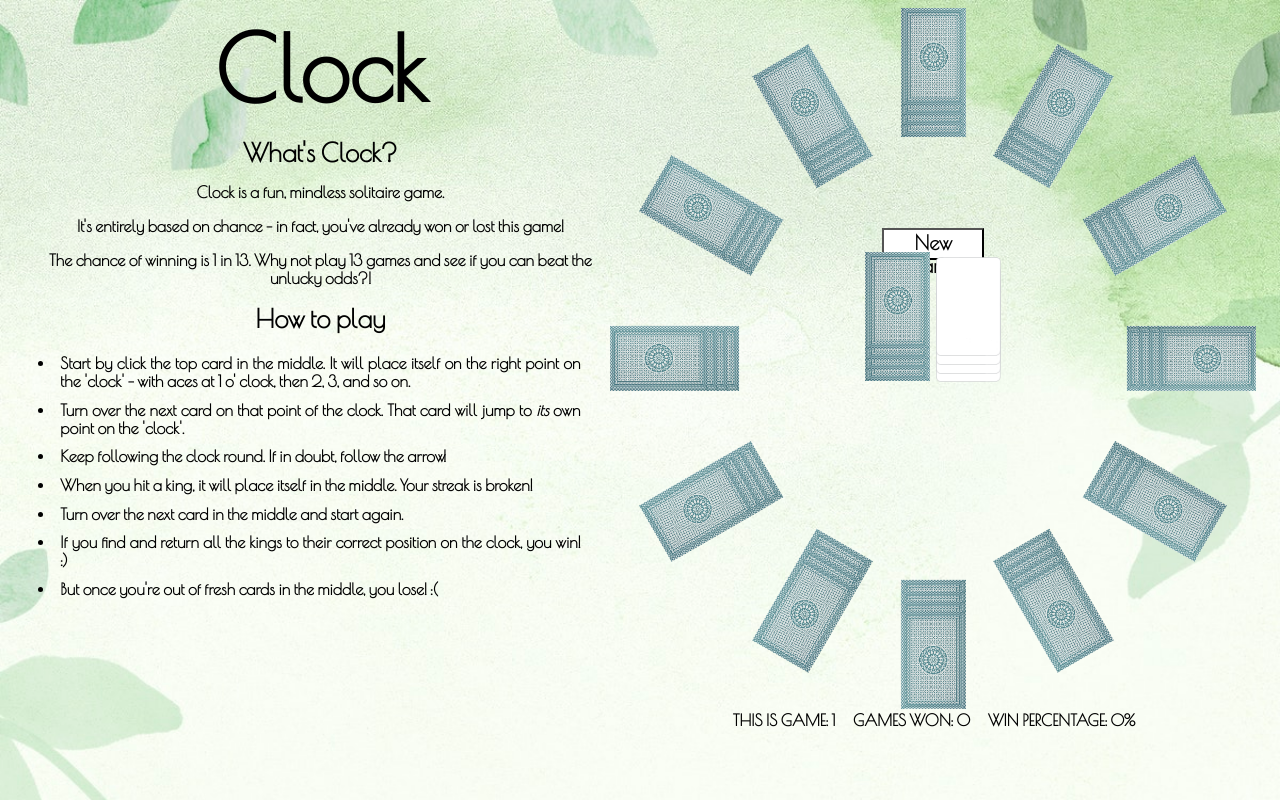
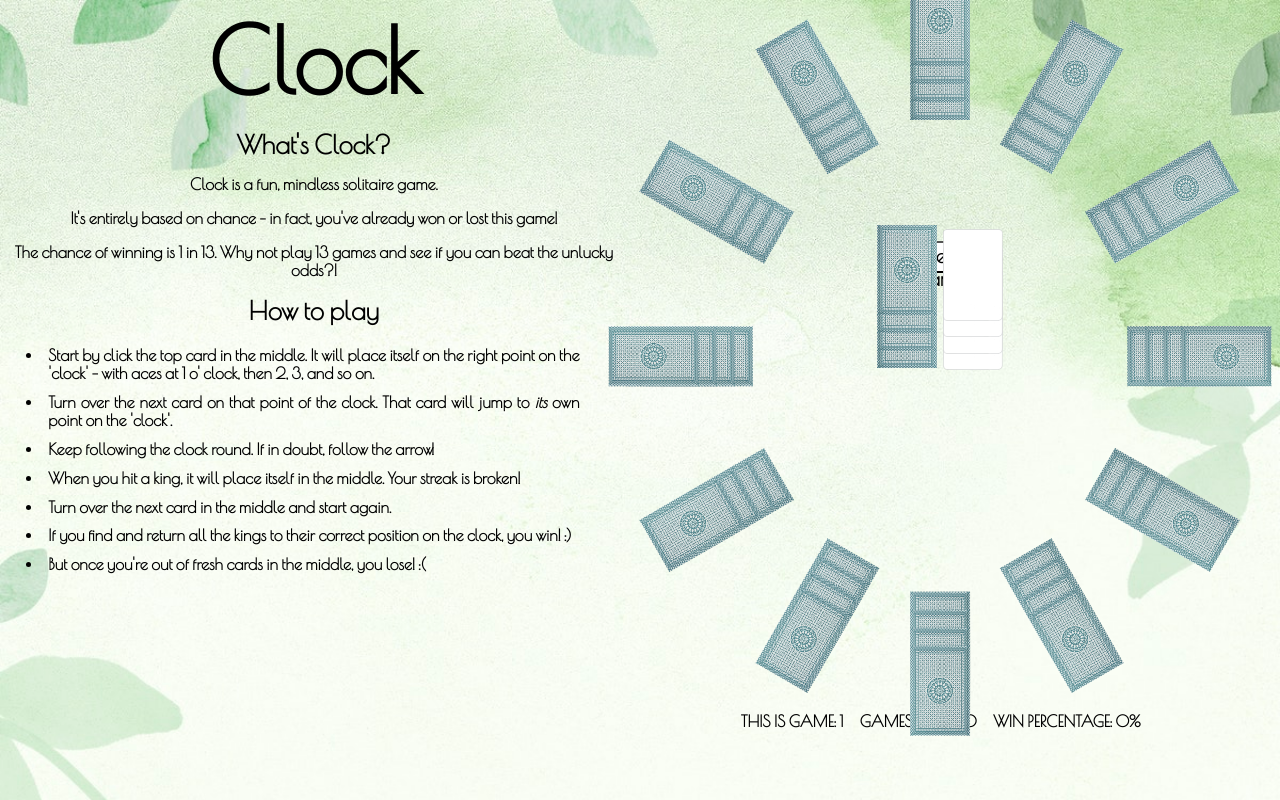
Before and after one commit to sudwald/clock, a React (Create React App) app: page / in a window 1280 px wide. Built offline with nearby package versions, Linux system fonts and the light colour scheme.

Commit message:
Fine tuned desktop display to get in one screen

```diff
--- a/src/App.css
+++ b/src/App.css
@@ -8,10 +8,10 @@
   display:grid;
   grid-template-columns: 1fr 1fr;
   gap: 2%;
-  height:92vh;
-  width:94vw;
+  height:96vh;
+  width:96vw;
   justify-items:center;
-  padding:2vh 2vw;
+  padding:1vh 1vw;
   font-family: "Poiret One";
 }
 
@@ -30,15 +30,19 @@ p {
   font-weight:bold;
 }
 
+#gamePlayArea {
+  padding-left: 4.75%;
+  padding-right: 4.75%;
+}
+
 #clockContainer {
   display:grid;
   grid-template-columns: repeat(19, 5.25%);
-  grid-template-rows: repeat(11, 9%);
+  grid-template-rows: repeat(11, 9.2%);
   justify-items: center;
   margin: auto 0;
-  align-self:center;
-  height:92%;
-  padding:0;
+  height:88%;
+  padding-bottom:1.5%;
 }
 
 .cardPile {
@@ -187,8 +191,8 @@ p {
 
 #btnNewGame {
   grid-column: 9 / span 3;
-  grid-row: 4 / span 1;
-  align-self:flex-end;
+  grid-row: 4 / span 2;
+  align-self: center;
 }
 
 ul {
@@ -222,7 +226,7 @@ button:hover {
   width:100%;
   gap: 3%;
   justify-content: center;
-  padding-top:2.5%;
+  padding-top: 3.25%;
 }
 
 .stats {
```
